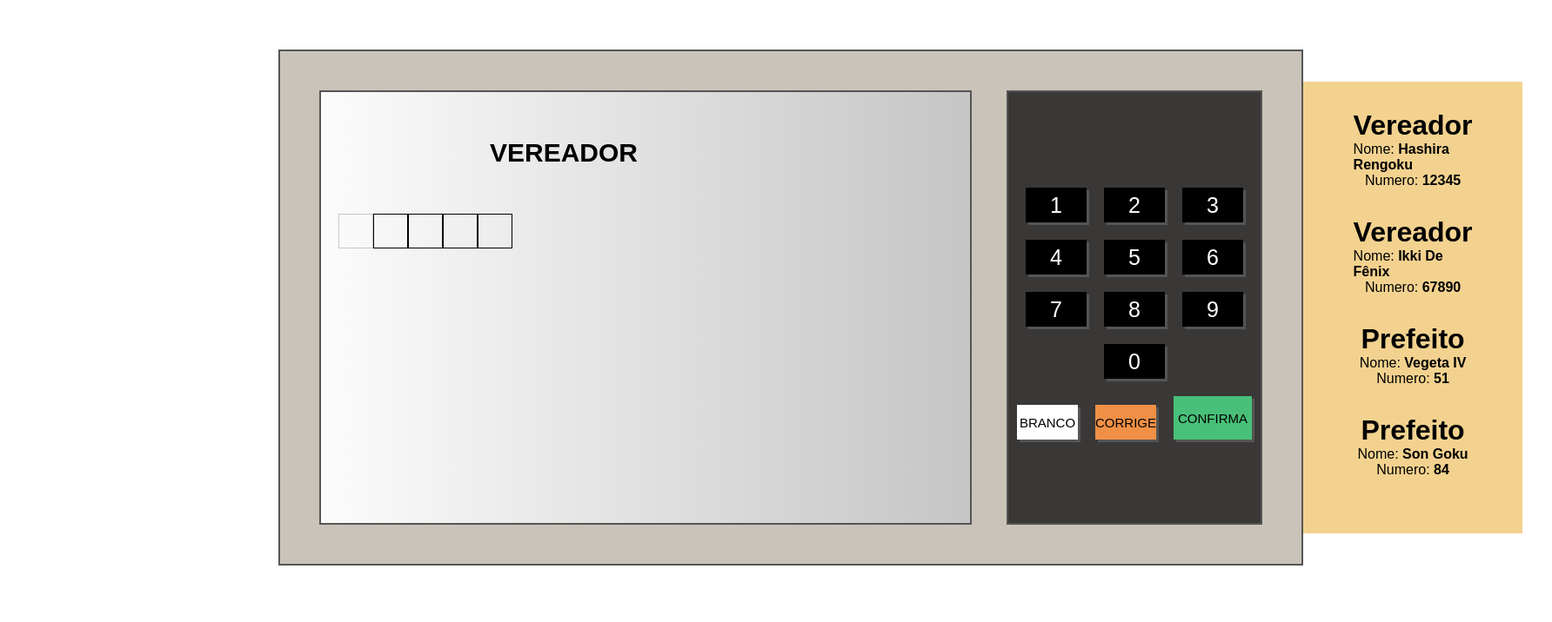
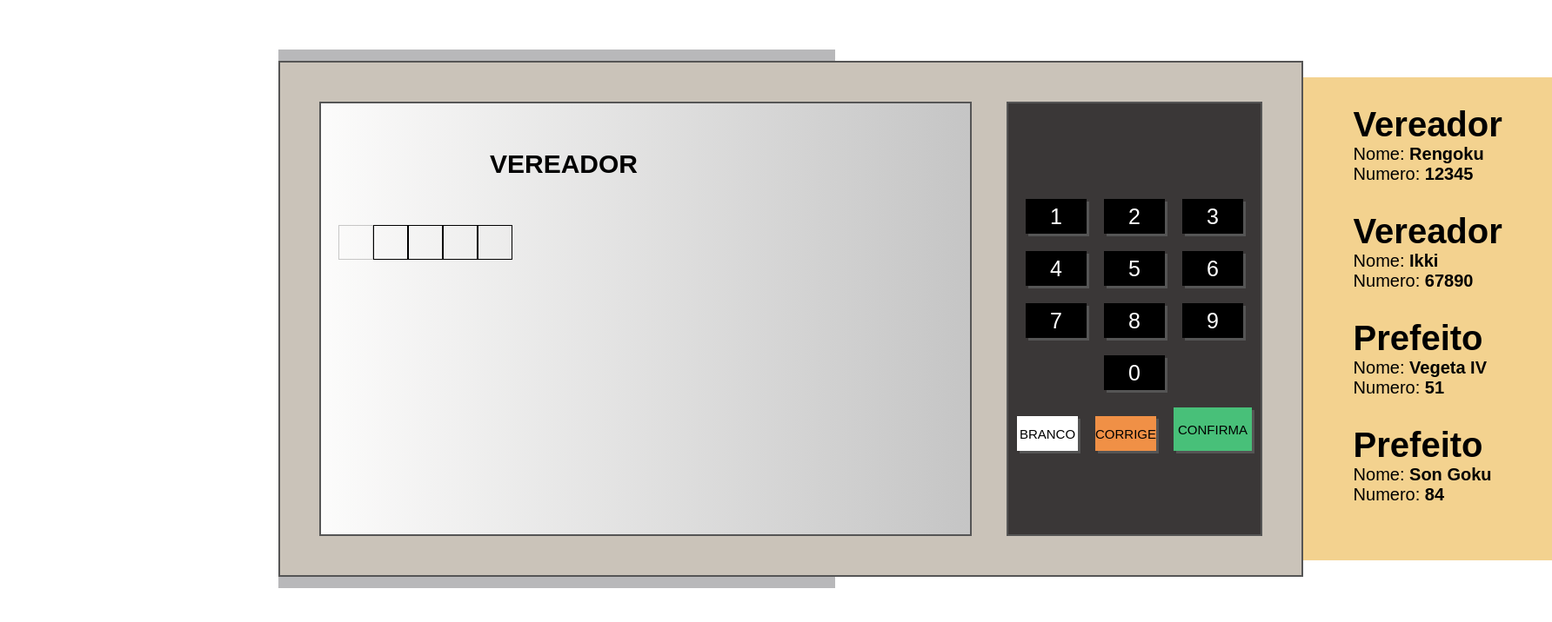
Before and after one commit to eversonmariano/JS_Estudos, a plain HTML site: page PROJETO-URNA-ELETRONICA/index.html in a window 1280 px wide. Shown: the whole page at 87% size, 1784 px wide, since content can reach past the window. Drawn offline with Linux system fonts and the light colour scheme.

Commit message:
Correcao

```diff
--- a/PROJETO-URNA-ELETRONICA/index.html
+++ b/PROJETO-URNA-ELETRONICA/index.html
@@ -78,11 +78,11 @@
         <div class="candidatos">
             <div class="candidato--vereador">
                     <h1>Vereador</h1>
-                    <p>Nome: <span>Hashira Rengoku</span> </p>
+                    <p>Nome: <span>Rengoku</span> </p>
                     <p>Numero: <span>12345</span> </p>
                 </div><div class="candidato--vereador">
                     <h1>Vereador</h1>
-                    <p>Nome: <span>Ikki de Fênix</span> </p>
+                    <p>Nome: <span>Ikki </span> </p>
                     <p>Numero: <span>67890</span> </p>
                 </div><div class="candidato--prefeito">
                     <h1>Prefeito</h1>
--- a/PROJETO-URNA-ELETRONICA/style.css
+++ b/PROJETO-URNA-ELETRONICA/style.css
@@ -247,14 +247,14 @@ body {
   }
 
   .candidatos .candidato--vereador, .candidatos .candidato--prefeito {
-    font-size: medium;
+    font-size: 20px;
     -webkit-box-flex: 50%;
         -ms-flex: 50%;
             flex: 50%;
     display: -webkit-box;
     display: -ms-flexbox;
-    display: flex;
-    -webkit-box-orient: vertical;
+    display: flexbox;
+    -webkit-box-orient: horizontal;
     -webkit-box-direction: normal;
         -ms-flex-flow: column wrap;
             flex-flow: column wrap;
```
